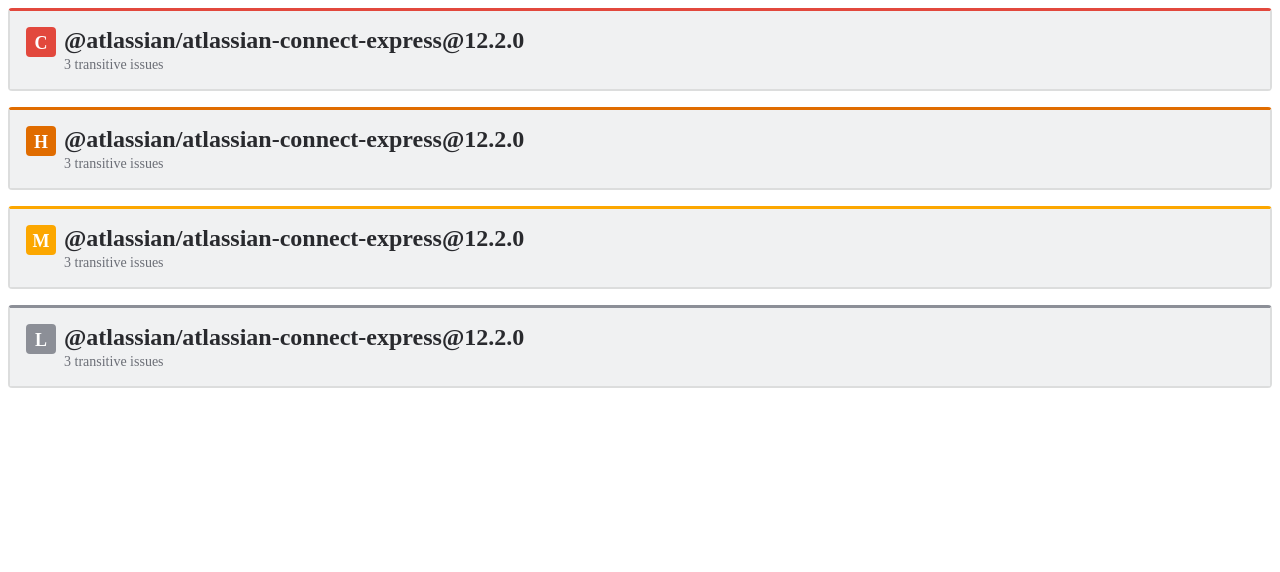
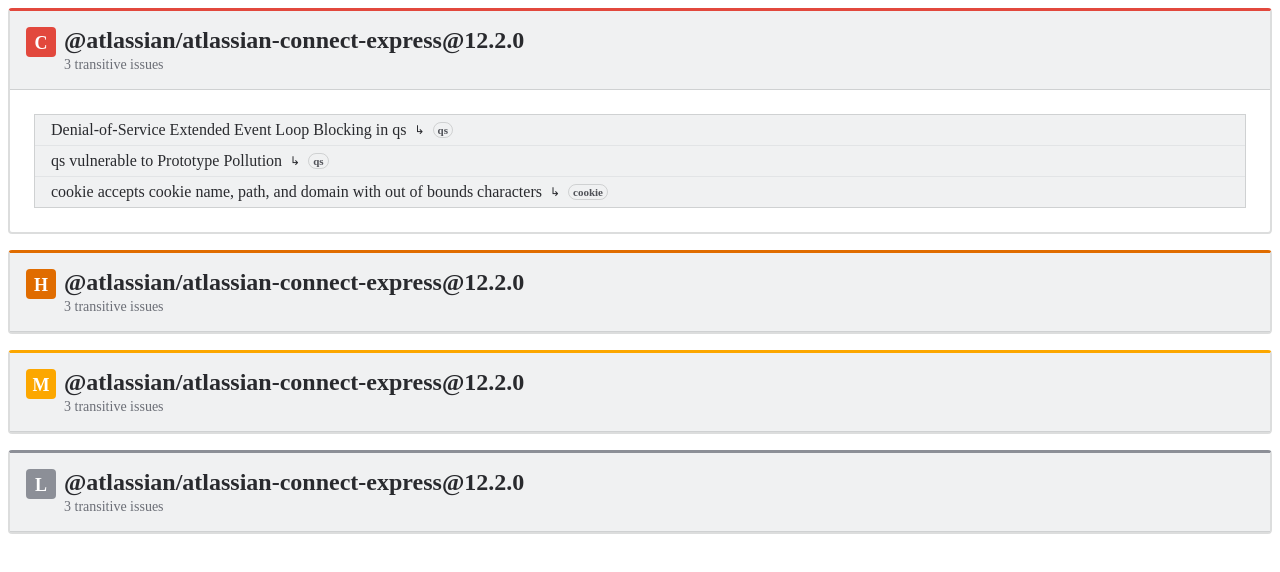
Before and after one commit to gustavo0197/npm-audit-export, a website: page ui/index.html in a window 1280 px wide. Drawn offline with Linux system fonts and the light colour scheme.

Commit message:
Styles for vulnerabilities table (In progress)

```diff
--- a/ui/index.html
+++ b/ui/index.html
@@ -1,4 +1,4 @@
-<!DOCTYPE html>
+<!doctype html>
 <html lang="en">
   <head>
     <meta charset="UTF-8" />
@@ -20,6 +20,10 @@
       danger: #E2483D
         */
 
+      p {
+        margin: 0;
+      }
+
       .title {
         font-size: 24px;
         font-weight: bold;
@@ -35,6 +39,7 @@
 
       .dependency__header {
         padding: 16px;
+        border-bottom: 1px solid transparent;
       }
       .dependency__header > div:nth-child(1) {
         display: grid;
@@ -59,6 +64,35 @@
       .dependency__header__total-issues {
         margin: 0;
         font-size: 14px;
+      }
+
+      .dependency__body {
+        padding: 24px;
+      }
+      .dependency__vulnerabilities {
+        border: 1px solid transparent;
+      }
+      .dependency__vulnerability {
+        padding: 6px 16px;
+      }
+      .dependency__vulnerability + .dependency__vulnerability {
+        border-top: 0.5px solid transparent;
+      }
+      .vulnerability__title {
+        display: flex;
+        flex-direction: row;
+        align-items: center;
+        gap: 8px;
+      }
+      .vulnerability__title p + p {
+        font-size: 12px;
+      }
+      .vulnerability__title span {
+        border: 1px solid transparent;
+        font-size: 11px;
+        padding: 1px 4px;
+        border-radius: 8px;
+        font-weight: 600;
       }
 
       /* THEME LIGHT  */
@@ -92,6 +126,7 @@
 
       .theme--light .dependency__header {
         background-color: #f0f1f2;
+        border-bottom-color: #0b120e24;
       }
       .theme--light .severity-icon--critical {
         background-color: #e2483d;
@@ -108,6 +143,21 @@
       .theme--light .dependency__header__total-issues {
         /* ds-text-subtlest */
         color: #6b6e76;
+      }
+
+      .theme--light .dependency__vulnerabilities {
+        border-color: #0b120e24;
+        background-color: #f0f1f2;
+      }
+      .theme--light .dependency__vulnerability + .dependency__vulnerability {
+        border-top-color: #0515240f;
+      }
+      .theme--light .vulnerability__title p {
+        color: #292a2e;
+      }
+      .theme--light .vulnerability__title span {
+        border-color: #0b120e24;
+        color: #505258;
       }
 
       /* THEME DARK  */
@@ -166,6 +216,43 @@
             <p class="dependency__header__total-issues">3 transitive issues</p>
           </div>
         </div>
+
+        <div class="dependency__body">
+          <div class="dependency__vulnerabilities">
+            <div class="dependency__vulnerability">
+              <div>
+                <div class="vulnerability__title">
+                  <p>Denial-of-Service Extended Event Loop Blocking in qs</p>
+                  <p>↳</p>
+                  <span>qs</span>
+                </div>
+              </div>
+              <div></div>
+            </div>
+
+            <div class="dependency__vulnerability">
+              <div>
+                <div class="vulnerability__title">
+                  <p>qs vulnerable to Prototype Pollution</p>
+                  <p>↳</p>
+                  <span>qs</span>
+                </div>
+              </div>
+              <div></div>
+            </div>
+
+            <div class="dependency__vulnerability">
+              <div>
+                <div class="vulnerability__title">
+                  <p>cookie accepts cookie name, path, and domain with out of bounds characters</p>
+                  <p>↳</p>
+                  <span>cookie</span>
+                </div>
+              </div>
+              <div></div>
+            </div>
+          </div>
+        </div>
       </div>
 
       <div class="dependency__box severity--high">
```
